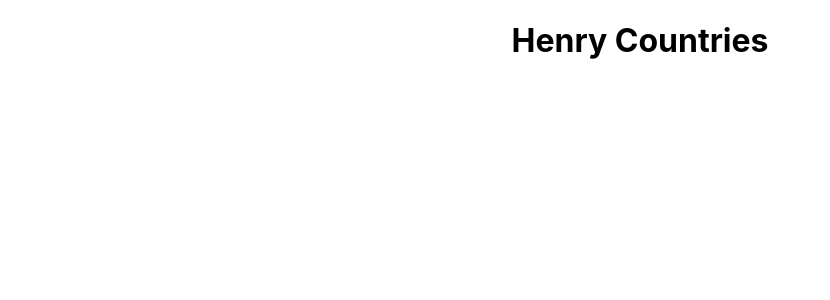
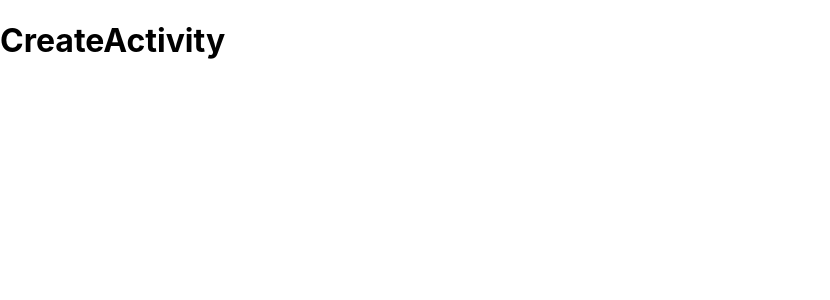
Before and after one commit to mirandajc/PI-COUNTRIES, a React (Create React App) app in the folder client/: page /activity in a window 1280 px wide. Shown: the top 300 px of the page, without its empty margins (0-830 px from the left). Built offline with nearby package versions, Linux system fonts and the light colour scheme.

Commit message:
components creados

```diff
--- a/client/package.json
+++ b/client/package.json
@@ -9,6 +9,7 @@
     "axios": "^0.27.2",
     "react": "^17.0.1",
     "react-dom": "^17.0.1",
+    "react-redux": "^8.0.1",
     "react-router-dom": "^6.3.0",
     "react-scripts": "4.0.0",
     "redux": "^4.1.0",
--- a/client/src/App.js
+++ b/client/src/App.js
@@ -1,9 +1,18 @@
-import './App.css';
+import { Route, Routes } from "react-router-dom";
+import Details from "./componentes/Details/Details";
+import Landing from './componentes/Landing/Landing';
+import CreateActivity from './componentes/Create Activity/Create-Activity';
+import Home from "./componentes/Home/Home";
 
 function App() {
   return (
-    <div className="App">
-      <h1>Henry Countries</h1>
+    <div>
+      <Routes>
+        <Route path="/" element={<Landing/>} />
+        <Route path="/countries" element={<Home/>} />
+        <Route path="/countries/:id" element={<Details/>} />
+        <Route path="/activity" element={<CreateActivity/>}/>
+      </Routes>
     </div>
   );
 }
--- a/client/src/Redux/store.js
+++ b/client/src/Redux/store.js
@@ -1,6 +1,6 @@
 import { applyMiddleware, createStore, compose} from 'redux';
 import thunkMiddleware from 'redux-thunk'
-import rootReducer from '../reducer/reducer.js';
+import rootReducer from './reducer';
 
 const composeEnhancers = window.__REDUX_DEVTOOLS_EXTENSION_COMPOSE__ || compose;
 
--- /dev/null
+++ b/client/src/componentes/Create Activity/Create-Activity.jsx
@@ -0,0 +1,11 @@
+import React from "react";
+
+function CreateActivity() {
+    return (
+        <div>
+            <h1>CreateActivity</h1>
+        </div>
+    )
+}
+
+export default CreateActivity;
--- /dev/null
+++ b/client/src/componentes/Details/Details.jsx
@@ -0,0 +1,11 @@
+import React from "react";
+
+function Details() {
+    return (
+        <div>
+            <h1>detais</h1>
+        </div>
+    )
+}
+
+export default Details;
--- /dev/null
+++ b/client/src/componentes/Home/Home.jsx
@@ -0,0 +1,11 @@
+import React from "react";
+
+function Home() {
+    return (
+        <div>
+            <h1>Home</h1>
+        </div>
+    )
+}
+
+export default Home;
--- /dev/null
+++ b/client/src/componentes/Landing/Landing.jsx
@@ -0,0 +1,11 @@
+import React from "react";
+
+function Landing() {
+    return (
+        <div>
+            <h1>Landing</h1>
+        </div>
+    )
+}
+
+export default Landing;
--- a/client/src/index.js
+++ b/client/src/index.js
@@ -3,10 +3,17 @@ import ReactDOM from 'react-dom';
 import './index.css';
 import App from './App';
 import reportWebVitals from './reportWebVitals';
+import { Provider } from 'react-redux'
+import { BrowserRouter } from 'react-router-dom'
+import store from './Redux/store'
 
 ReactDOM.render(
   <React.StrictMode>
-    <App />
+    <Provider store={store} >
+      <BrowserRouter>
+        <App />
+      </BrowserRouter>
+    </Provider>
   </React.StrictMode>,
   document.getElementById('root')
 );
```
Also changed, not shown: client/src/componentes/Card/Card.jsx (added, +11 -0 lines), client/src/componentes/NavBar/Navbar.jsx (added, +11 -0 lines).
